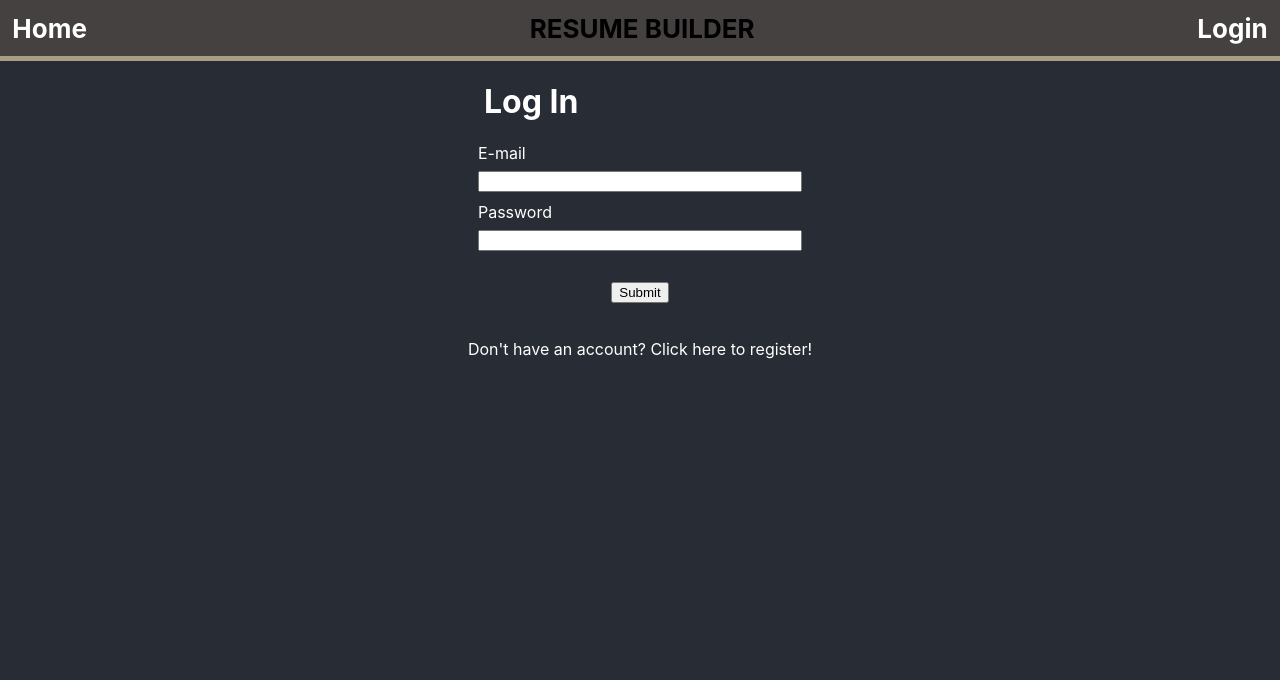
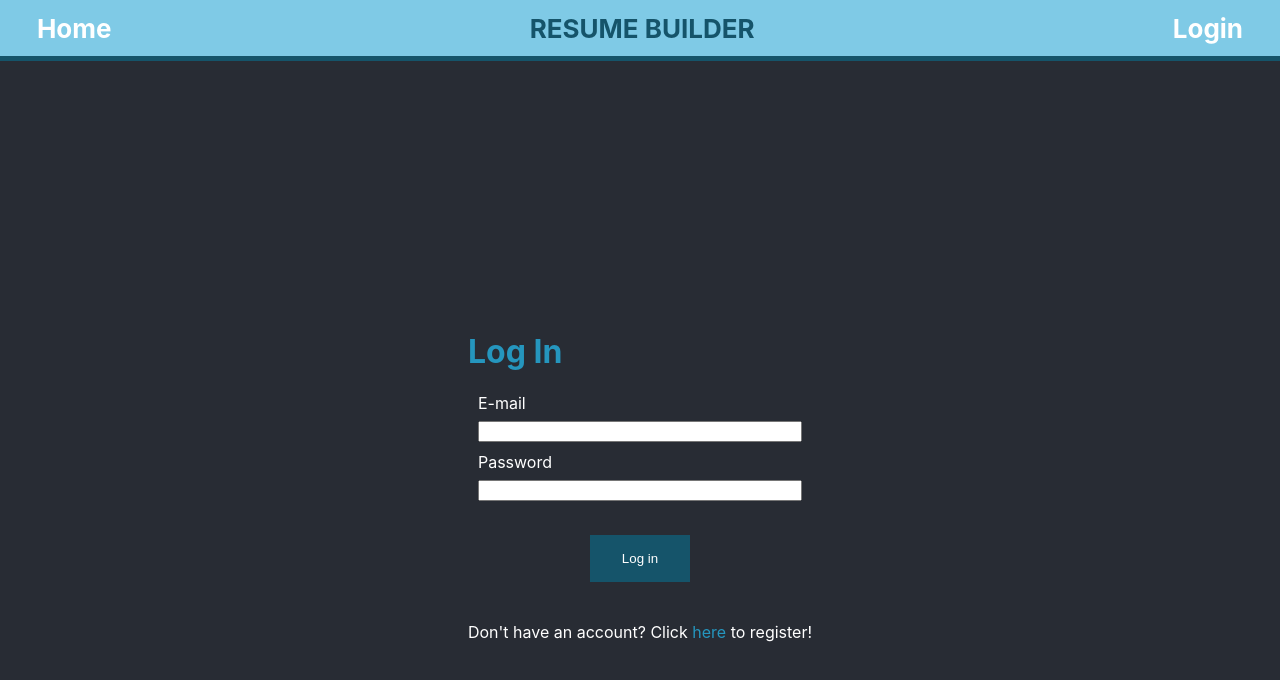
Before and after one commit to vladfxstoader/resume-builder, a React (Create React App) app in the folder frontend/: page /login in a window 1280 px wide. Shown: the top 680 px of the page. Built offline with nearby package versions, Linux system fonts and the light colour scheme; the HTML template or start-up script is replaced by a standard one.

Commit message:
#27, #28 - redesign frontend

```diff
--- a/frontend/src/App.css
+++ b/frontend/src/App.css
@@ -124,6 +124,15 @@ html, body, .home, .homepage>div {
   margin-left: 2vh;
 }
 
+.title-login {
+  text-align: left;
+  color: #2596be;
+}
+
+.title-home {
+  color: #2596be;
+}
+
 .photo1 {
   height: 150px;
   margin-left: 2vh;
@@ -236,20 +245,58 @@ html, body, .home, .homepage>div {
   color: white;
 }
 
+.loginpage {
+  background-color: #282c34;
+  display: flex;
+  flex-direction: column;
+  align-items: center;
+  justify-content: center;
+  padding-top: 250px;
+  color: white;
+}
+
+input[type=submit], button {
+  background-color: #15546a;
+  border: none;
+  color: white;
+  padding: 16px 32px;
+  text-decoration: none;
+  margin: 4px 2px;
+  cursor: pointer;
+}
+
+button:hover {
+  background-color: #15546a;
+}
+
+input[type=submit]:hover, button {
+  background-color: #2596be;
+}
+
+.registerpage {
+  background-color: #282c34;
+  display: flex;
+  flex-direction: column;
+  align-items: center;
+  justify-content: center;
+  padding-top: 150px;
+  color: white;
+}
+
 .text-link {
   color: white;
   text-decoration: none;
 }
 .text-link:hover{
-  color: gray;
+  color: #2596be;
 }
 
 .text-link1 {
-  color: white;
+  color: #2596be;
   text-decoration:wavy
 }
 .text-link1:hover{
-  color: gray;
+  color: #15546a;
 }
 
 .header {
@@ -257,9 +304,10 @@ html, body, .home, .homepage>div {
   text-decoration: none;
   width: 100vw;
   height: 7vh;
-  background-color: #454140;
+  color: #15546a;
+  background-color: #7fcae6;
   display: flex;
-  border-bottom: 5px solid #a79e84;
+  border-bottom: 5px solid #15546a;
   justify-content:space-between;
   align-items: center;
 }
--- a/frontend/src/components/Header.js
+++ b/frontend/src/components/Header.js
@@ -11,12 +11,12 @@ function Header() {
     //window.location.reload(false);
   return (
     <div className='header'>
-      <h1><Link to ="/" className='text-link'>&nbsp;&nbsp;Home</Link></h1>
+      <h1><Link to ="/" className='text-link'>&nbsp;&nbsp;&nbsp;&nbsp;&nbsp;&nbsp;Home</Link></h1>
       <h1>RESUME BUILDER</h1>
       {flag == "true" ?
-    <h1 style={{cursor: "pointer"}} onClick={handleLogout} className='text-link'>Logout&nbsp;&nbsp;</h1>
+    <h1 style={{cursor: "pointer"}} onClick={handleLogout} className='text-link'>Logout&nbsp;&nbsp;&nbsp;&nbsp;&nbsp;&nbsp;</h1>
     :
-    <h1><Link to ="/login" className='text-link'>Login&nbsp;&nbsp;</Link></h1>
+    <h1><Link to ="/login" className='text-link'>Login&nbsp;&nbsp;&nbsp;&nbsp;&nbsp;&nbsp;</Link></h1>
   }
     </div>
   )
--- a/frontend/src/components/Home.js
+++ b/frontend/src/components/Home.js
@@ -6,11 +6,10 @@ function Homepage() {
     var flag = localStorage.getItem("isAuthenticated");
   return (
     <div className='homepage'>
-    <h1>Home</h1>
     {flag == "true" ?
     <ProfileLink/>
     :
-    <div>Please login to see the content of the app.</div>
+    <h1 className='title-home'>Please login to see the content of the app.</h1>
   }
   </div>
   )
--- a/frontend/src/components/Login.js
+++ b/frontend/src/components/Login.js
@@ -68,7 +68,7 @@ function Login() {
         </div>
         <br></br>
         <div className="button-container">
-          <input type="submit" />
+          <input type="submit"  value="Log in"/>
         </div>
       </form>
       <br></br>
@@ -81,14 +81,14 @@ function Login() {
   var flag = localStorage.getItem("isAuthenticated");
 
   return (
-    <div className='homepage'>
+    <div className='loginpage'>
       {flag == "true" ?
         <div className='homedescription'>
           <h1 className='desctext'>You are already logged in.</h1>
         </div>
         :
         <div className="login-form">
-          <h1 className="title">Log In</h1>
+          <h1 className="title-login">Log In</h1>
           {isSubmitted ? navigate("/") : renderForm}
         </div>
       }
--- a/frontend/src/components/ProfileLink.js
+++ b/frontend/src/components/ProfileLink.js
@@ -102,7 +102,7 @@ function ProfileLink() {
               <input type="text" defaultValue={localStorage.getItem("profileLink")} name="plink" required />
             </div>
             <div className="button-container">
-              <input type="submit" />
+              <input type="submit" value="Collect LinkedIn data"/>
             </div>
           </form>
           <br></br>
@@ -112,17 +112,21 @@ function ProfileLink() {
   return (
     <div className='homepage'>
     <div className="login-form">
-        <h1 className="title">Enter profile link</h1>
-        <h3>Please enter your LinkedIn profile URL, so that
-            <br></br>your information can be collected.</h3>
+        <h1 className="title-home">Enter profile link</h1>
+        <h3>Enter your LinkedIn profile URL below, <br></br>
+          so that your information can be collected.</h3>
         <br></br>
         <br></br>
         {renderForm}
+        <br></br>
+        <br></br>
         <AddProjects />
+        <br></br>
+        <br></br>
         <h3>You can choose one of the following templates: </h3>
-        <button onClick={handleClick1}>Template 1</button>
-        <button onClick={handleClick2}>Template 2</button>
-        <button onClick={handleClick3}>Template 3</button>
+        <button onClick={handleClick1}>1</button>
+        <button onClick={handleClick2}>2</button>
+        <button onClick={handleClick3}>3</button>
         {template1 && <FirstCVTemplate />}
         {template2 && <SecondCVTemplate />}
         {template3 && <ThirdCVTemplate />}
--- a/frontend/src/components/Register.js
+++ b/frontend/src/components/Register.js
@@ -78,7 +78,7 @@ function Login() {
             </div>
             <br></br>
             <div className="button-container">
-              <input type="submit" />
+              <input type="submit"  value="Register"/>
             </div>
           </form>
           <br></br>
@@ -91,9 +91,9 @@ function Login() {
       var flag = localStorage.getItem("isAuthenticated");
 
   return (
-    <div className='homepage'>
+    <div className='registerpage'>
     <div className="login-form">
-        <h1 className="title">Register</h1>
+        <h1 className="title-login">Register</h1>
         {isSubmitted ? navigate("/") : renderForm}
       </div>
     </div>
```
